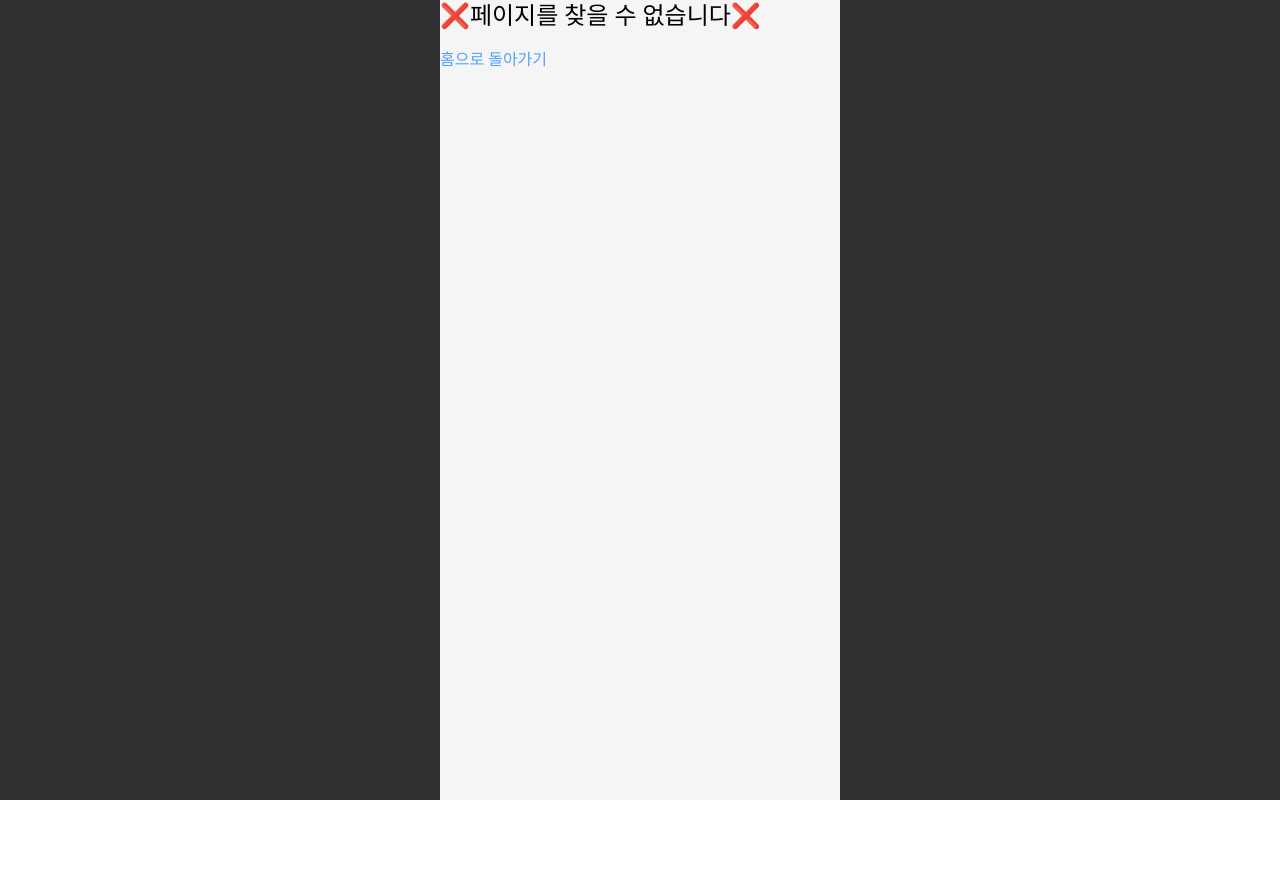
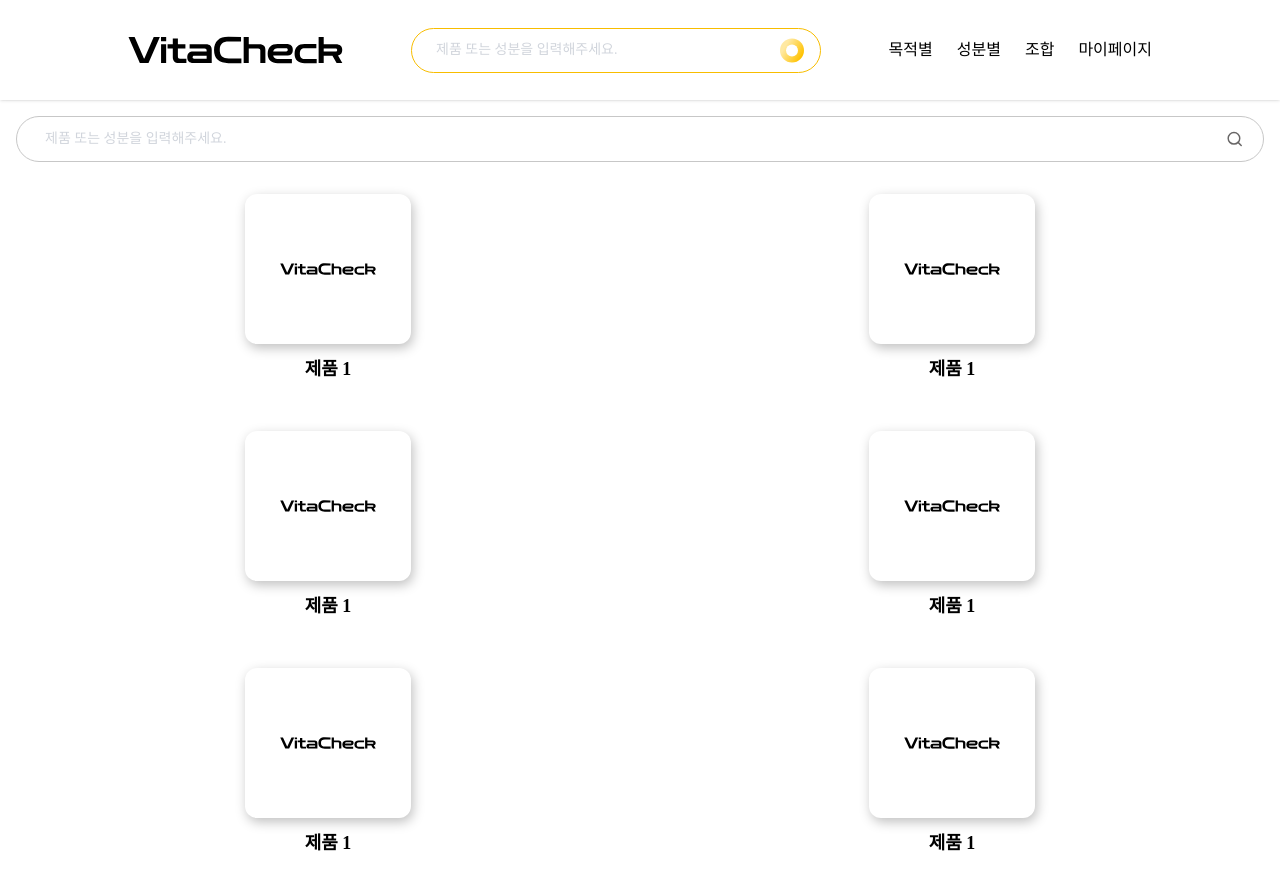
Before and after one commit to VitaCheck/vitacheck-fe, a React (Vite) app: page /searchresult in a window 1280 px wide. Before the commit the page ends 800 px from the top, so only its background shows below. Built offline with nearby package versions, Linux system fonts and the light colour scheme.

Commit message:
feat/#30: 검색 결과 UI

```diff
--- a/src/App.tsx
+++ b/src/App.tsx
@@ -21,6 +21,7 @@ import EditProfilePage from "./pages/EditProfilePage";
 import RootLayout from "./layout/RootLayout";
 import ScrapPage from "./pages/ScarpPage";
 import SearchPage from "./pages/SearchPage";
+import SearchResultPage from "./pages/SearchResultPage";
 
 const router = createBrowserRouter([
   {
@@ -88,6 +89,10 @@ const router = createBrowserRouter([
         path: "/search", // 검색창
         element: <SearchPage />,
       },
+      {
+        path: "/searchresult", // 검색 겨롸
+        element: <SearchResultPage />,
+      },
     ],
   },
 ]);
--- a/src/components/SearchBar.tsx
+++ b/src/components/SearchBar.tsx
@@ -1,23 +1,39 @@
-// import { useNavigate } from "react-router-dom";
+import { useState } from "react";
+import { useNavigate } from "react-router-dom";
 import { FiSearch } from "react-icons/fi";
 
 const SearchBar = () => {
-  // const navigate = useNavigate();
+  const [query, setQuery] = useState("");
+  const navigate = useNavigate();
 
-  // const handleFocus = () => {
-  //   navigate("/search");
-  // };
+  const handleSearch = () => {
+    if (query.trim()) {
+      navigate(`/searchresult?query=${encodeURIComponent(query.trim())}`);
+    }
+  };
+
+  const handleKeyDown = (e: React.KeyboardEvent<HTMLInputElement>) => {
+    if (e.key === "Enter") {
+      handleSearch();
+    }
+  };
 
   return (
     <div>
-      <div className="flex items-center w-full p-2 rounded-[44px] bg-[#FFFFFF] border border-[#C7C7C7]">
+      <div className="flex items-center w-full p-3 rounded-[44px] bg-[#FFFFFF] border border-[#C7C7C7]">
         <input
           type="text"
           placeholder="제품 또는 성분을 입력해주세요."
           className="w-full ml-4 bg-transparent outline-none text-sm text-[#797979] placeholder-gray-300"
-          // onFocus={handleFocus}
+          value={query}
+          onChange={(e) => setQuery(e.target.value)}
+          onKeyDown={handleKeyDown}
         />
-        <FiSearch className="text-[#686666] mr-2" size={18} />
+        <FiSearch
+          className="text-[#686666] mr-2 cursor-pointer"
+          size={18}
+          onClick={handleSearch}
+        />
       </div>
     </div>
   );
--- a/src/layout/RootLayout.tsx
+++ b/src/layout/RootLayout.tsx
@@ -10,16 +10,13 @@ const RootLayout = () => {
     "/notificationCenter",
     "/setting",
     "/scrap",
-    "/ingredient",
     "/search",
   ];
 
   const isMain = location.pathname === "/";
 
   // 현재 경로가 해당 경로들 중 하나로 시작하면 숨김
-  const hideNavbar = hideNavbarRoutes.some((path) =>
-    location.pathname.startsWith(path)
-  );
+  const hideNavbar = hideNavbarRoutes.includes(location.pathname);
 
   const paddingTopClass = hideNavbar
     ? ""
--- /dev/null
+++ b/src/pages/SearchResultPage.tsx
@@ -0,0 +1,32 @@
+import ProductCard from "@/components/ProductCard";
+import Logo from "../assets/logo.svg";
+import SearchBar from "@/components/SearchBar";
+
+const mockProducts = [
+  { id: 1, imageSrc: Logo, name: "제품 1" },
+  { id: 2, imageSrc: Logo, name: "제품 1" },
+  { id: 3, imageSrc: Logo, name: "제품 1" },
+  { id: 4, imageSrc: Logo, name: "제품 1" },
+  { id: 5, imageSrc: Logo, name: "제품 1" },
+  { id: 6, imageSrc: Logo, name: "제품 1" },
+];
+
+export default function SearchResultPage() {
+  return (
+    <div className="p-4">
+      {/* 검색창 */}
+      <SearchBar />
+
+      {/* 제품 카드 2열 그리드 */}
+      <div className="grid grid-cols-2 gap-y-6 justify-items-center mt-5">
+        {mockProducts.map((product) => (
+          <ProductCard
+            key={product.id}
+            imageSrc={product.imageSrc}
+            name={product.name}
+          />
+        ))}
+      </div>
+    </div>
+  );
+}
```
